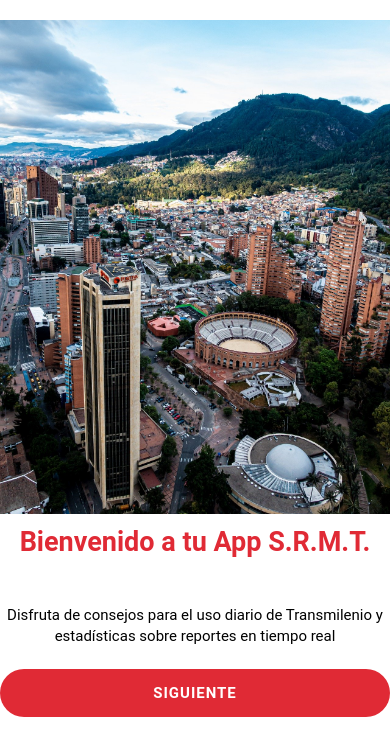
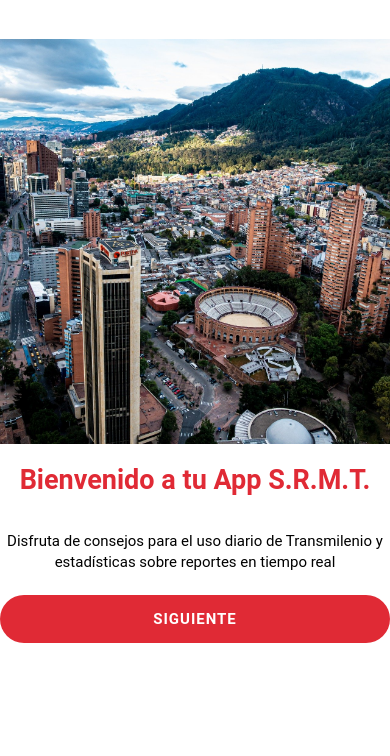
Before and after one commit to esneidermendez/infinity, a React Native app: screen /Home in a window 390 px wide. Shown: the top 756 px of the page. Built offline with nearby package versions, Linux system fonts and the light colour scheme; no server answers; what expo-notifications would draw is missing.

Commit message:
[fix] estilos de permisos

```diff
--- a/app/element/Background.js
+++ b/app/element/Background.js
@@ -23,9 +23,8 @@ const styles = StyleSheet.create({
     backgroundColor: theme.colors.surface,
   },
   container: {
-    flex: 1,
-    height: '35%',
-    marginTop: '5%',
+    height: '80%',
+    marginTop: '10%',
     width: '100%',
     maxWidth: '100%',
     alignSelf: 'center',
--- a/app/element/Header.js
+++ b/app/element/Header.js
@@ -12,7 +12,7 @@ const styles = StyleSheet.create({
     fontSize: 27,
     color: '#E02A35',
     fontWeight: 'bold',
-    paddingVertical: 12,
+    marginTop:'5%',
     marginBottom: '9%',
     alignItems: 'center',
   },
--- a/app/element/Scroll.js
+++ b/app/element/Scroll.js
@@ -14,7 +14,7 @@ export default function Scroll() {
       pagingEnabled
       horizontal
       showsHorizontalScrollIndicator={false}
-      style={{ width, height: '60%' }}
+      style={{ width, height: '80%' }}
     >
       {images.map((image, index) => (
         <Image
@@ -22,10 +22,10 @@ export default function Scroll() {
           source={{ uri: image }}
           style={{
             width,
-            height: '60%',
+            height: '80%',
             resizeMode: 'cover',
             alignItems: 'center',
-            marginTop: '13%',
+            marginTop: '5%',
           }}
         />
       ))}
--- a/app/screens/profile/UserOption.js
+++ b/app/screens/profile/UserOption.js
@@ -4,7 +4,7 @@ import { ListItem, Icon } from "react-native-elements";
 import { map } from "lodash";
 import Modal from "../../core/Modal";
 import ChangeName from "./change/changeName";
-import ChangePassword from "./change/changePassword";
+import ChangePassword from "./change/ChangePassword";
 import ChangeEmail from "./change/changeEmail";
 
 function UserOption(props) {
--- a/app/screens/welcome/permissions.js
+++ b/app/screens/welcome/permissions.js
@@ -18,16 +18,8 @@ export default function Permissions({ navigation }) {
       }
     })();
   };
-  const pCamera = () => {
-    (async () => {
-      const resultPermiCamera = await permissions.askAsync(
-        permissions.CAMERA_ROLL
-      );
-    })();
-  };
   const onClick = () => {
     pLocation();
-    pCamera();
     navigation.navigate("Start");
   };
   return (
```
Also changed, not shown: 1 other file (tests, documents, lock files or other folders).
